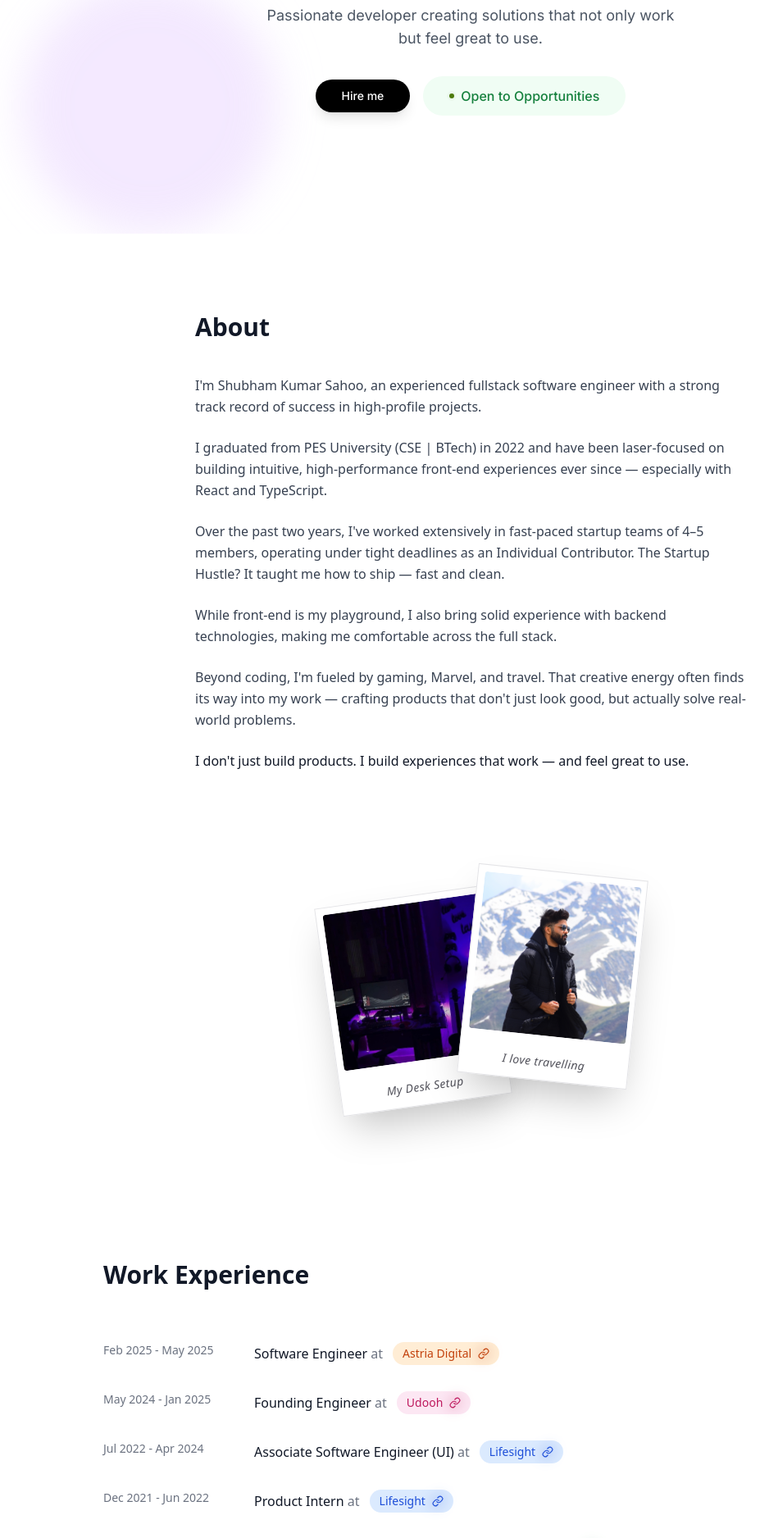
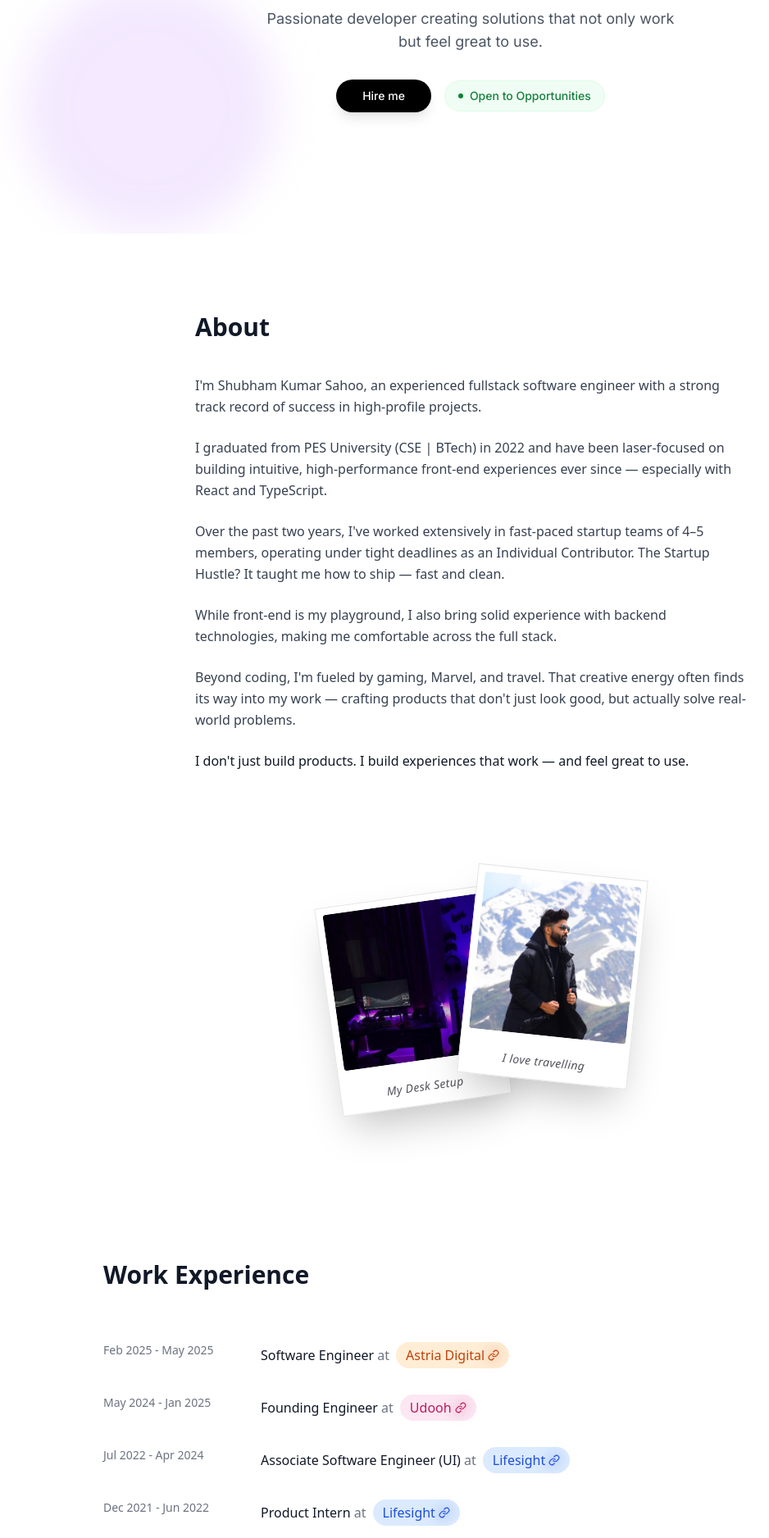
Before and after one commit to ShubhamK-2907/shubhamk-portfolio, a React (Vite) app: page / in a window 1280 px wide. Shown: the part 515-2391 px from the top of the page at 82% size, without its empty margins (66-1004 px from the left). Built offline with nearby package versions, Linux system fonts and the light colour scheme.

Commit message:
Code modified to fix resume pdf preview, add loader, update work ex and hero page

```diff
--- a/src/components/Contact.tsx
+++ b/src/components/Contact.tsx
@@ -47,19 +47,11 @@
 
       {/* Modal */}
       {isModalOpen && (
-        <div className="fixed inset-0 z-50 bg-black/50 backdrop-blur-sm flex items-center justify-center p-4 sm:p-8">
+        <div className="fixed inset-0 z-50 bg-black/50 backdrop-blur-sm flex items-center justify-center p-4 sm:p-8" onClick={closeModal}>
           <div
             className="relative w-full max-w-4xl h-[90vh] bg-white rounded-xl shadow-xl overflow-hidden animate-fade-in-up"
             onClick={(e) => e.stopPropagation()}
           >
-            {/* Close Button */}
-            <button
-              className="absolute top-4 right-4 text-gray-400 hover:text-gray-700 transition z-10"
-              onClick={closeModal}
-              aria-label="Close"
-            >
-              <X size={24} />
-            </button>
 
             {/* Loader */}
             {!isIframeLoaded && (
@@ -70,7 +62,7 @@
 
             {/* Cal.com iframe */}
             <iframe
-              src="https://cal.com/shubham-kumar-sahoo?layout=month_view&embedType=modal&theme=light"
+              src="https://cal.com/shubham-kumar-sahoo?layout=month_view&embedType=modal&theme=light&hideOverlay=true"
               title="Book a call"
               className="w-full h-full border-0"
               onLoad={() => setIsIframeLoaded(true)}
--- a/src/components/Hero.tsx
+++ b/src/components/Hero.tsx
@@ -36,21 +36,31 @@
           but feel great to use.
         </p>
 
-        <div className="flex flex-col sm:flex-row gap-3 sm:gap-4 justify-center items-center px-4">
+        <div className="flex flex-wrap items-center justify-center gap-3 sm:gap-4 px-4">
+  {/* Hire Me Button */}
   <Button
-            className="w-full sm:w-auto bg-black text-white hover:bg-gray-800 rounded-full px-6 sm:px-8 py-3 font-medium transition-all duration-200 shadow-lg hover:shadow-xl"
+    className="bg-black text-white hover:bg-gray-800 rounded-full px-6 sm:px-8 py-3 font-medium transition-all duration-200 shadow-lg hover:shadow-xl"
     asChild
   >
     <a href="#contact">Hire me</a>
   </Button>
+
+  {/* Availability Badge */}
   <div
-            className="w-full sm:w-auto bg-green-50 text-green-700 border-green-200 hover:bg-green-100 rounded-full px-6 sm:px-8 py-3 font-medium transition-all duration-200 flex items-center gap-2"
+    className="flex items-center gap-2 bg-green-50 text-green-700 border border-green-100 rounded-full px-4 py-2 text-sm font-medium"
   >
-            <div className="rounded-full bg-lime-700 h-[6px] w-[6px] inline-block"></div>
-            <div className="absolute animate-ping rounded-full bg-lime-700 h-[6px] w-[6px] opacity-75"></div>
-            <div>Open to Opportunities</div>
+    {/* Ping Dot */}
+    <div className="relative">
+      <span className="block rounded-full bg-green-700 h-[6px] w-[6px]" />
+      <span className="absolute top-0 left-0 h-[6px] w-[6px] rounded-full bg-green-700 opacity-75 animate-ping" />
+    </div>
+
+    {/* Responsive Text */}
+    <span className="block sm:hidden">Available</span>
+    <span className="hidden sm:block">Open to Opportunities</span>
   </div>
 </div>
+
       </div>
     </section>
   );
--- a/src/components/WorkExperience.tsx
+++ b/src/components/WorkExperience.tsx
@@ -36,7 +36,7 @@
     },
     {
       period: "Aug 2018 - Dec 2020",
-      role: "Photographer & Cinematographer",
+      role: "Photographer",
       company: "PES University",
       companyColor: "bg-green-100 text-green-700",
       iconColor: "text-green-700",
@@ -53,34 +53,32 @@
           {experiences.map((exp, index) => (
             <div
               key={index}
-              className="flex flex-col sm:flex-row sm:items-start gap-2 animate-fadeUp opacity-0"
+              className="flex flex-col sm:flex-row sm:items-start gap-1 sm:gap-4 animate-fadeUp opacity-0"
               style={{
                 animationDelay: `${index * 0.15}s`,
                 animationFillMode: 'forwards'
               }}
             >
               {/* Date column */}
-              <div className="w-full sm:w-44 text-sm text-gray-500 font-medium">
+              <div className="w-full sm:w-44 text-sm text-gray-500 font-medium mb-1 sm:mb-0">
                 {exp.period}
               </div>
 
               {/* Role and Company */}
-              <div className="flex-1 flex flex-wrap items-center gap-3">
-                <span className="text-gray-900 font-medium whitespace-nowrap">
+              <div className="flex-1 flex flex-wrap sm:flex-nowrap items-center gap-x-2 gap-y-2 text-sm sm:text-base font-medium text-gray-900">
+                <span className="whitespace-nowrap">
                   {exp.role} <span className="text-gray-500">at</span>
                 </span>
 
-                {exp.company && (
                 <a
                   href={exp.companyURL}
                   target="_blank"
                   rel="noopener noreferrer"
-                    className={`flex items-center gap-2 px-3 py-1 rounded-full text-sm font-medium ${exp.companyColor}`}
+                  className={`flex items-center gap-1 px-3 py-1 rounded-full ${exp.companyColor} whitespace-nowrap`}
                 >
                   {exp.company}
                   <LinkIcon size={14} className={`glow-icon ${exp.iconColor}`} />
                 </a>
-                )}
               </div>
             </div>
           ))}
--- a/src/pages/Resume.tsx
+++ b/src/pages/Resume.tsx
@@ -1,17 +1,33 @@
-
+import { useState, useEffect } from 'react';
 import { ArrowLeft, Download, ExternalLink } from 'lucide-react';
 import { Button } from '@/components/ui/button';
 import AnimatedBackground from '../components/ui/animated-background';
 
 const Resume = () => {
+  const [loading, setLoading] = useState(true);
+
+  useEffect(() => {
+    const timeout = setTimeout(() => setLoading(false), 2000); // 3 seconds
+    return () => clearTimeout(timeout);
+  }, []);
+
+  if (loading) {
+    return (
+      <div className="fixed inset-0 bg-black flex items-center justify-center z-[9999]">
+        <img src="/loader2.gif" alt="Loading..." className="w-16 h-16" />
+      </div>
+    );
+  }
+
   return (
-    <div className="min-h-screen bg-gradient-to-br from-gray-50 to-gray-100 relative overflow-hidden">
+    <div className="min-h-screen bg-gradient-to-br from-gray-50 to-gray-100 relative overflow-hidden overflow-x-hidden">
       <AnimatedBackground variant="resume" />
 
+      {/* Navigation */}
       <nav className="fixed top-4 sm:top-6 left-4 sm:left-6 z-50">
         <Button
           variant="ghost"
-          className="text-gray-700 hover:bg-white/10 rounded-full px-4 sm:px-6 py-2 sm:py-3 font-medium transition-all duration-200 text-sm sm:text-base"
+          className="text-gray-700 hover:bg-white/10 rounded-full px-4 sm:px-6 py-3 text-sm sm:text-base transition-all duration-200 font-medium"
           asChild
         >
           <a href="/">
@@ -22,8 +38,11 @@
         </Button>
       </nav>
 
+      {/* Main Resume Section */}
       <div className="flex items-center justify-center min-h-screen mt-10 p-4 sm:p-6">
         <div className="max-w-5xl w-full">
+
+          {/* Header */}
           <div className="text-center mb-6 sm:mb-8 relative">
             <div className="absolute inset-0 -z-10">
               <div className="absolute top-1/2 left-1/2 transform -translate-x-1/2 -translate-y-1/2 w-32 h-32 sm:w-48 sm:h-48 bg-gradient-to-r from-pink-200 to-blue-200 rounded-full opacity-20 blur-3xl"></div>
@@ -34,6 +53,8 @@
                 <h1 className="text-3xl sm:text-4xl lg:text-5xl font-bold text-gray-900 mb-3 sm:mb-4 tracking-tight">
                   Resume
                 </h1>
+
+                {/* Name & Title */}
                 <div className="flex flex-col items-center space-y-2 sm:space-y-3 mb-4 sm:mb-6">
                   <div className="w-16 h-16 sm:w-20 sm:h-20 bg-gradient-to-br from-pink-100 to-blue-100 rounded-2xl flex items-center justify-center shadow-lg">
                     <span className="text-xl sm:text-2xl font-bold text-gray-700">SK</span>
@@ -44,6 +65,7 @@
                   </div>
                 </div>
 
+                {/* Buttons */}
                 <div className="flex flex-col sm:flex-row justify-center gap-3 sm:gap-4">
                   <Button
                     className="bg-black text-white hover:bg-gray-800 rounded-full px-6 sm:px-8 py-3 font-medium transition-all duration-200 shadow-lg hover:shadow-xl text-sm sm:text-base"
@@ -70,18 +92,20 @@
             </div>
           </div>
 
+          {/* Resume Image Display */}
           <div className="relative">
             <div className="absolute inset-0 bg-gradient-to-r from-pink-100 to-blue-100 rounded-2xl sm:rounded-3xl opacity-30 blur-xl"></div>
             <div className="relative bg-white/30 backdrop-blur-xl border border-white/40 rounded-2xl sm:rounded-3xl p-4 sm:p-6 lg:p-8 shadow-2xl">
-              <div className="bg-white rounded-xl sm:rounded-2xl shadow-lg overflow-hidden min-h-[400px] sm:min-h-[600px] lg:min-h-[800px] flex items-center justify-center">
-                <iframe
-                  src="/resume.pdf"
-                  className="w-full h-[400px] sm:h-[600px] lg:h-[800px] border-0"
-                  title="Shubham Kumar Sahoo Resume"
+              <div className="bg-white rounded-xl sm:rounded-2xl shadow-lg overflow-hidden flex items-center justify-center">
+                <img
+                  src="/resume_img.png"
+                  alt="Shubham Kumar Sahoo Resume"
+                  className="w-full h-auto max-w-full object-contain"
                 />
               </div>
             </div>
           </div>
+
         </div>
       </div>
     </div>
```
Also changed, not shown: public/loader2.gif (added), public/resume_img.png (added). Lines whose indentation alone changed are shown as unchanged.
